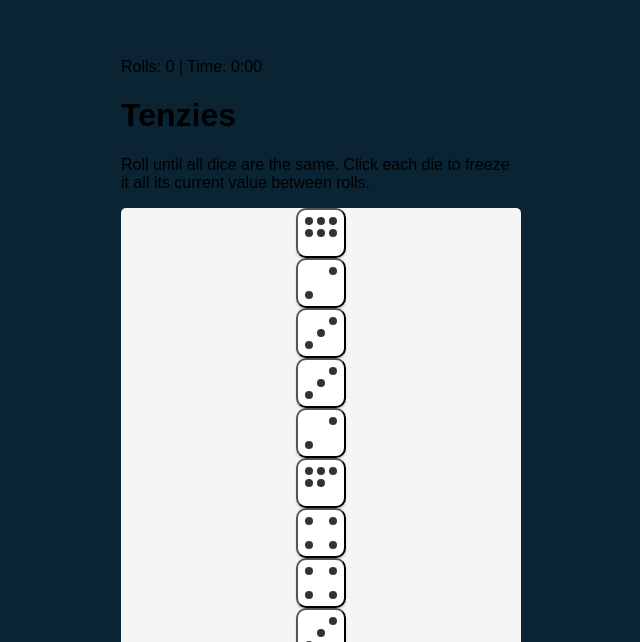
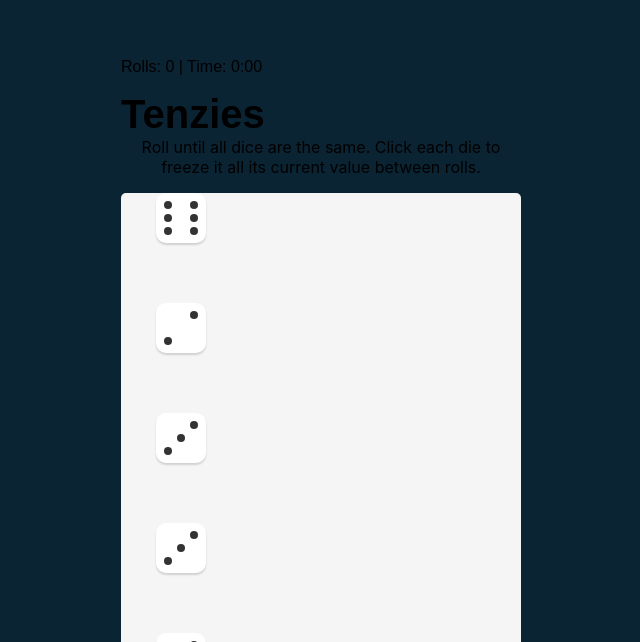
Before and after one commit to Mico1104/Tenzies-game, a React (Vite) app: page / in a window 1280 px wide. Shown: the part 158-800 px from the top of the page, without its empty margins (319-959 px from the left). Built offline with nearby package versions, Linux system fonts and the light colour scheme.

Commit message:
updating the styling

```diff
--- a/src/App.jsx
+++ b/src/App.jsx
@@ -97,7 +97,7 @@ function App() {
         <p id='time' > Rolls: {rolls} | Time: {Math.floor(time / 60)}:{(time % 60).toString().padStart(2, '0')}</p>
       </div>
       <h1 id='title'>Tenzies</h1>
-      <p id='instruction'>Roll until all dice are the same. Click each die to freeze it all its current value between rolls.</p>
+      <p id='instructions'>Roll until all dice are the same. Click each die to freeze it all its current value between rolls.</p>
       <main>
         {gameWon ? <ReactConfetti /> : null}
         <div className="sr-only">
--- a/src/Die.jsx
+++ b/src/Die.jsx
@@ -11,7 +11,7 @@ function Die(props) {
     }
     return (
         <>
-            <div className=".dice-container">
+            <div className="dice-container">
                 <button
                 className={`die-face face-${props.value}` }
                 style={styles}
--- a/src/index.css
+++ b/src/index.css
@@ -13,6 +13,7 @@ body {
     justify-content: center;
     align-items: center;
 }
+
 
 div#root {
     height: 100%;
@@ -31,12 +32,12 @@ main {
     align-items: center;
 }
 
-.title {
+#title {
     font-size: 40px;
     margin: 0;
 }
 
-.instructions {
+#instructions {
     font-family: 'Inter', sans-serif;
     font-weight: 400;
     margin-top: 0;
@@ -66,7 +67,7 @@ button {
     font-weight: bold;
 }
 
-button.roll-dice {
+button.roll-button {
     height: 50px;
     white-space: nowrap;
     width: auto;
@@ -137,3 +138,16 @@ button.roll-dice {
         "c . e"
         "f . g";
 }
+.face-6 .pip:nth-child(1) { grid-area: a; }
+.face-6 .pip:nth-child(2) { grid-area: b; }
+.face-6 .pip:nth-child(3) { grid-area: c; }
+.face-6 .pip:nth-child(4) { grid-area: e; }
+.face-6 .pip:nth-child(5) { grid-area: f; }
+.face-6 .pip:nth-child(6) { grid-area: g; }
+
+.time{
+    font-family: 'Inter', sans-serif;
+    font-weight: 400;
+    margin-top: 0;
+    text-align: center;
+  }
```
